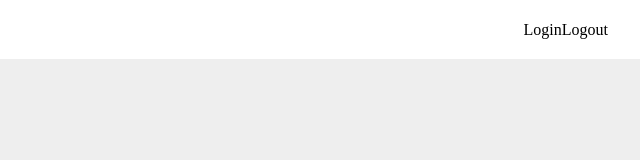
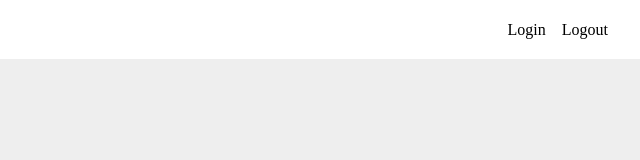
Before and after one commit to LudwigEth/libraryApp, a plain HTML site: page index.html in a window 1280 px wide. Shown: the full height of the page, 640-1280 px from the left. Drawn offline with Linux system fonts and the light colour scheme.

Commit message:
Style: add nav ul gap 1 rem

```diff
--- a/styles.css
+++ b/styles.css
@@ -48,3 +48,7 @@ header > nav {
     background-color: #fff;
     padding: 1rem 2rem;
 }
+
+nav ul {
+    gap: 1rem;
+}
```
